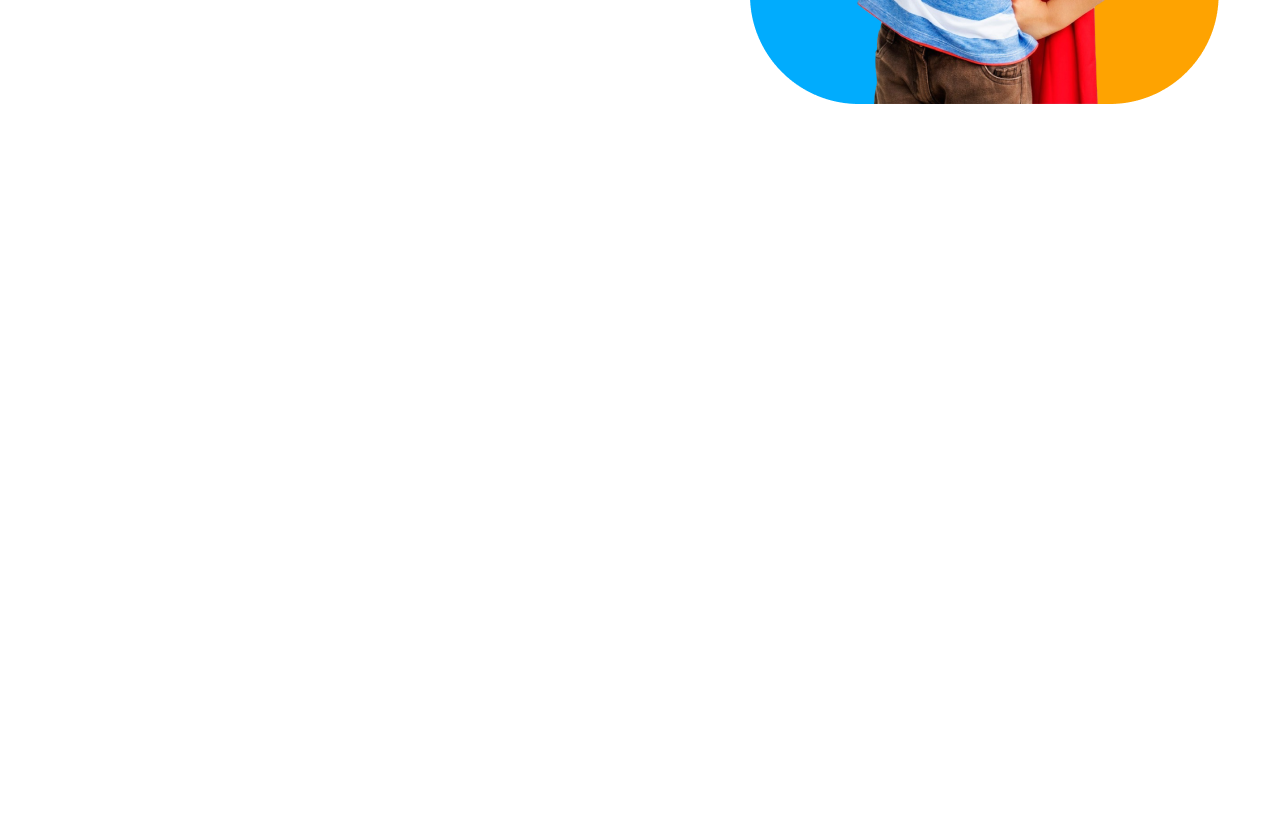
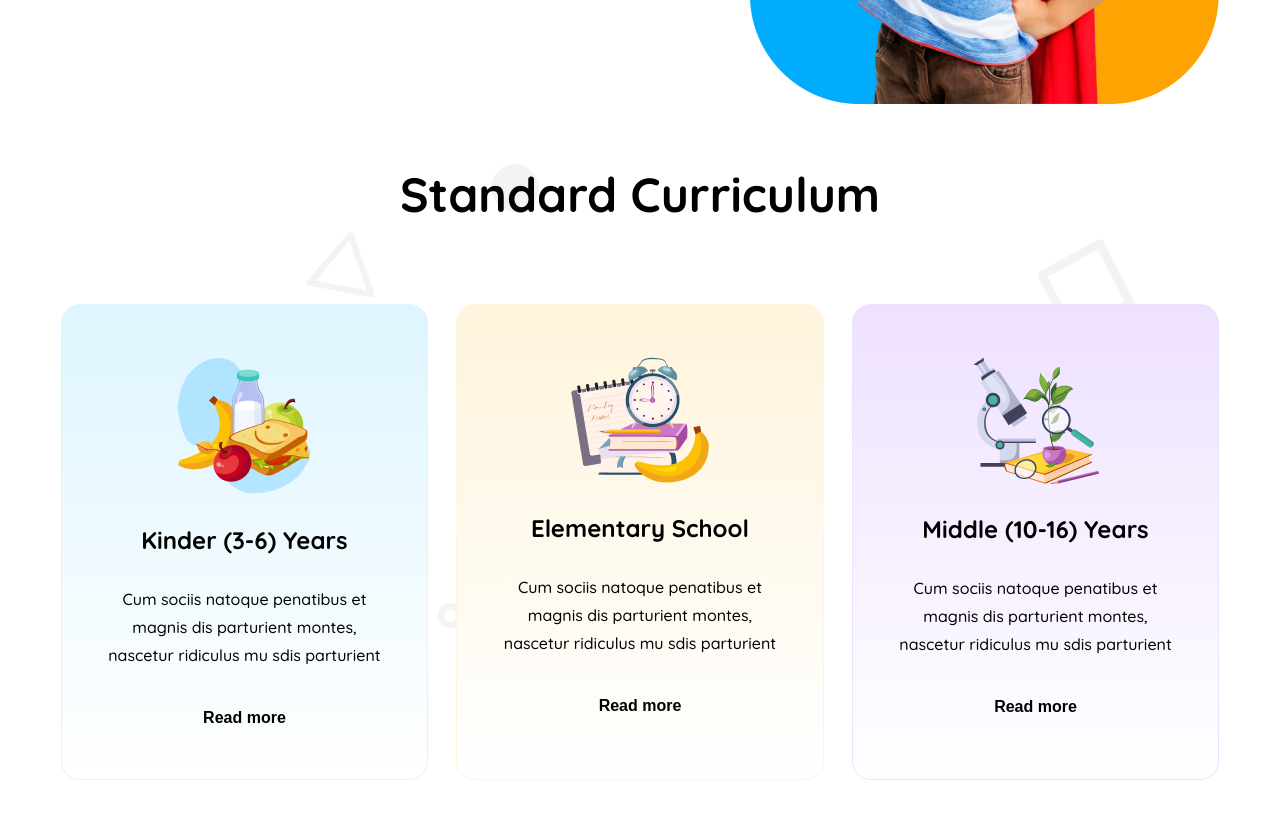
Before and after one commit to Tuhin-dv/my-second-assainment, a plain HTML site: page index.html in a window 1280 px wide. Shown: the part 553-1372 px from the top of the page. Before the commit the page ends 800 px from the top, so only its background shows below. Drawn offline with Linux system fonts and the light colour scheme.

Commit message:
second section complete

```diff
--- a/index.html
+++ b/index.html
@@ -26,7 +26,6 @@
                 </ul>
              </div>
             <a href=""><button class="primary-btn primary-color display-none">Contact</button></a>
-
         </nav>
         <section class="banner">
             <div class="banner-content">
@@ -38,9 +37,42 @@
                 <img src="assets/hero-kids.png" alt="">
             </div>
         </section>
+     </header>
 
-    </header>
     <main>
+        <section class="section">
+            <h1 class="section-title">Standard Curriculum</h1>
+              <div class="container">
+                <div class="content one">
+                    <img class="content-img" src="assets/kinder.png" alt="">
+                    <h1 class="content-title">Kinder (3-6) Years</h1>
+                    <p class="content-description">Cum sociis natoque penatibus et magnis
+                        dis parturient montes, nascetur ridiculus
+                        mu sdis parturient</p>
+                    <button class="content-btn">Read more</button>
+                </div>
+                <div class="content two">
+                    <img class="content-img" src="assets/elementary.png" alt="">
+                    <h1 class="content-title">Elementary School</h1>
+                    <p class="content-description">Cum sociis natoque penatibus et magnis
+                        dis parturient montes, nascetur ridiculus
+                        mu sdis parturient</p>
+                    <button class="content-btn">Read more</button>
+                </div>
+                <div class="content three">
+                    <img class="content-img" src="assets/middle.png" alt="">
+                    <h1 class="content-title">Middle (10-16) Years</h1>
+                    <p class="content-description">Cum sociis natoque penatibus et magnis
+                        dis parturient montes, nascetur ridiculus
+                        mu sdis parturient</p>
+                        <button class="content-btn">Read more</button>
+                </div>
+
+
+              </div>
+
+
+        </section>
 
     </main>
     <footer>
--- a/styles/school.css
+++ b/styles/school.css
@@ -130,6 +130,70 @@
 .icon{
     display: none;
 }
+.container{
+    /* max-width: 1158.61;
+    margin: 0 auto; */
+}
+
+.section{
+    background-image: url("/assets/bg.png");
+    width: 100%;
+    height: 100vh;
+}
+.section-title{
+   text-align: center;
+   margin-top: 60px;
+   font-size: 3rem;
+   font-weight: bold;
+}
+.container{
+    max-width: 1158.61;
+    margin: 0 auto;
+    display: flex;
+    gap: 28px;
+}
+.content{
+    margin-top: 80px;
+    border-radius: 18.86px;
+    text-align: center;
+    padding: 52px 40px;
+    border: 1px solid black;
+    /* width: 367.8px;
+    height: 476.78px; */
+}
+.content.one{
+    background-image: linear-gradient(#DEF5FF,#ffffff);
+    border: 1px solid #DEF5FF;
+}
+.content.two{
+    background-image: linear-gradient(#FFF4DC,#ffffff);
+    border: 1px solid #FFF4DC;
+}
+.content.three{
+    background-image: linear-gradient(#EEE1FF,#ffffff);
+    border: 1px solid #EEE1FF;
+}
+.content-title{
+    font-size: 1.5rem;
+    font-weight: bold;
+    margin-top: 30px;
+    margin-bottom: 30px;
+}
+.content-description{
+    font-size: 1rem;
+    font-weight: 500;
+    line-height: 28px;
+}
+.content-btn{
+    margin-top: 40px;
+    font-weight: bold;
+    font-size: 1rem;
+    border: none;
+    background-color: transparent;
+}
+
+
+
 
 @media screen and (max-width:576px) {
 
```
